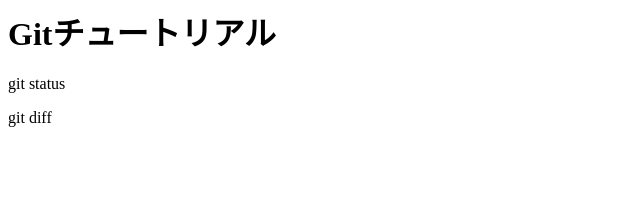
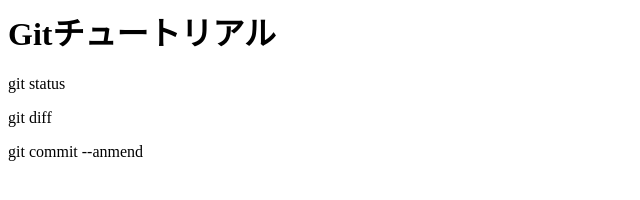
Before and after one commit to msato-0207/git_tutorial, a plain HTML site: page index.html in a window 1280 px wide. Shown: the whole page, without its empty margins (0-640 px from the left). Drawn offline with Linux system fonts and the light colour scheme.

Commit message:
add line "git commit --amend"

```diff
--- a/index.html
+++ b/index.html
@@ -1,3 +1,4 @@
 <h1>Gitチュートリアル</h1>
 <p>git status</p>
 <p>git diff</p>
+<p>git commit --anmend</p>
```
